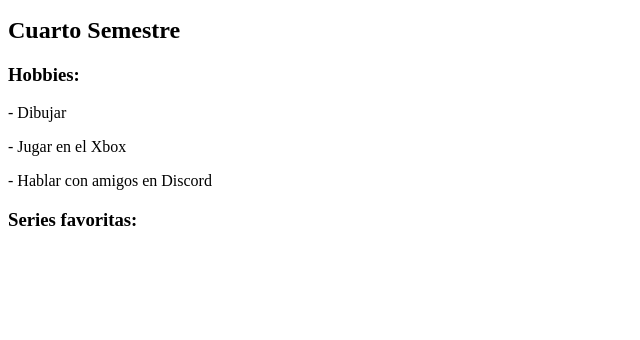
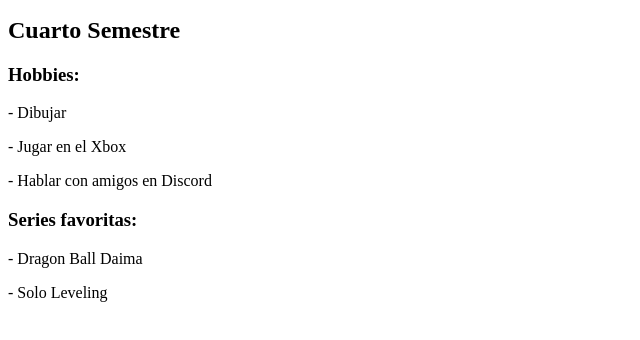
Before and after one commit to zskyriot/taller_uno_bpd, a plain HTML site: page index.html in a window 1280 px wide. Shown: the part 110-450 px from the top of the page, without its empty margins (0-640 px from the left). Drawn offline with Linux system fonts and the light colour scheme.

Commit message:
Usando de nuevo párrafos de texto, agregue 2 de mis series favoritas debajo del h3 de series

```diff
--- a/index.html
+++ b/index.html
@@ -14,5 +14,7 @@
     <p>- Jugar en el Xbox</p>
     <p>- Hablar con amigos en Discord</p>
     <h3>Series favoritas:</h3>
+    <p>- Dragon Ball Daima</p>
+    <p>- Solo Leveling</p>
 </body>
 </html>
```
